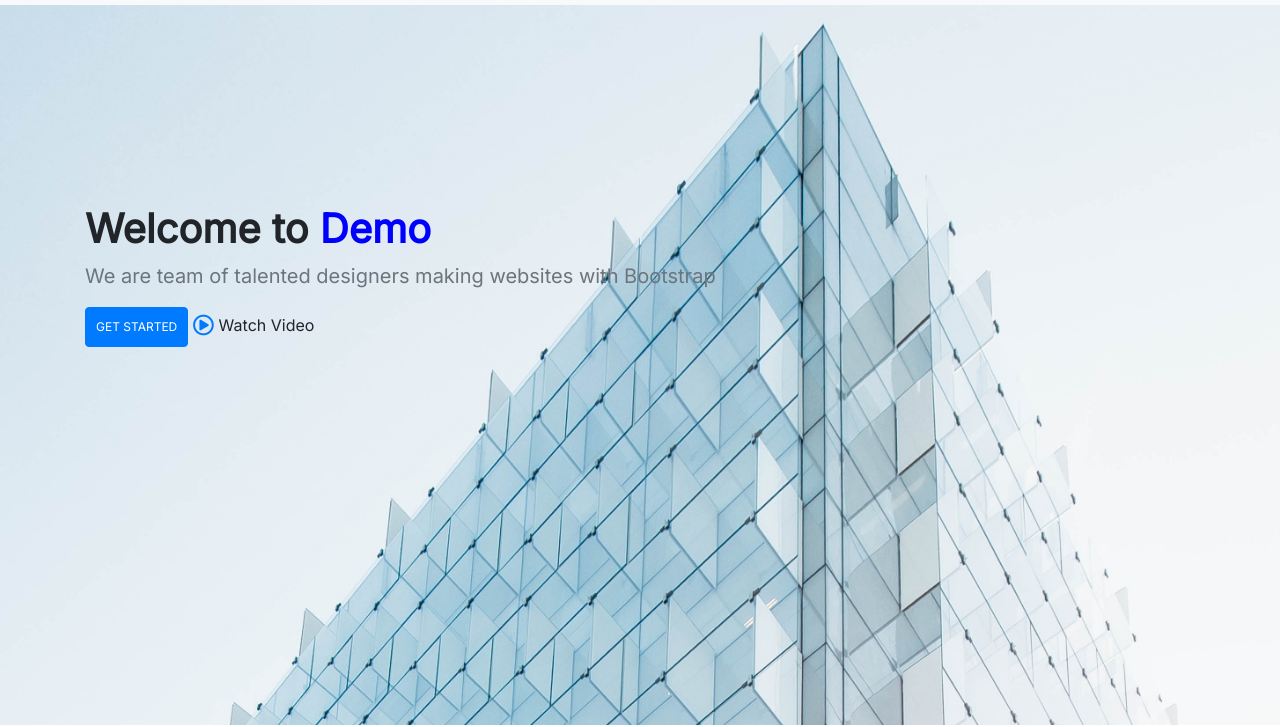
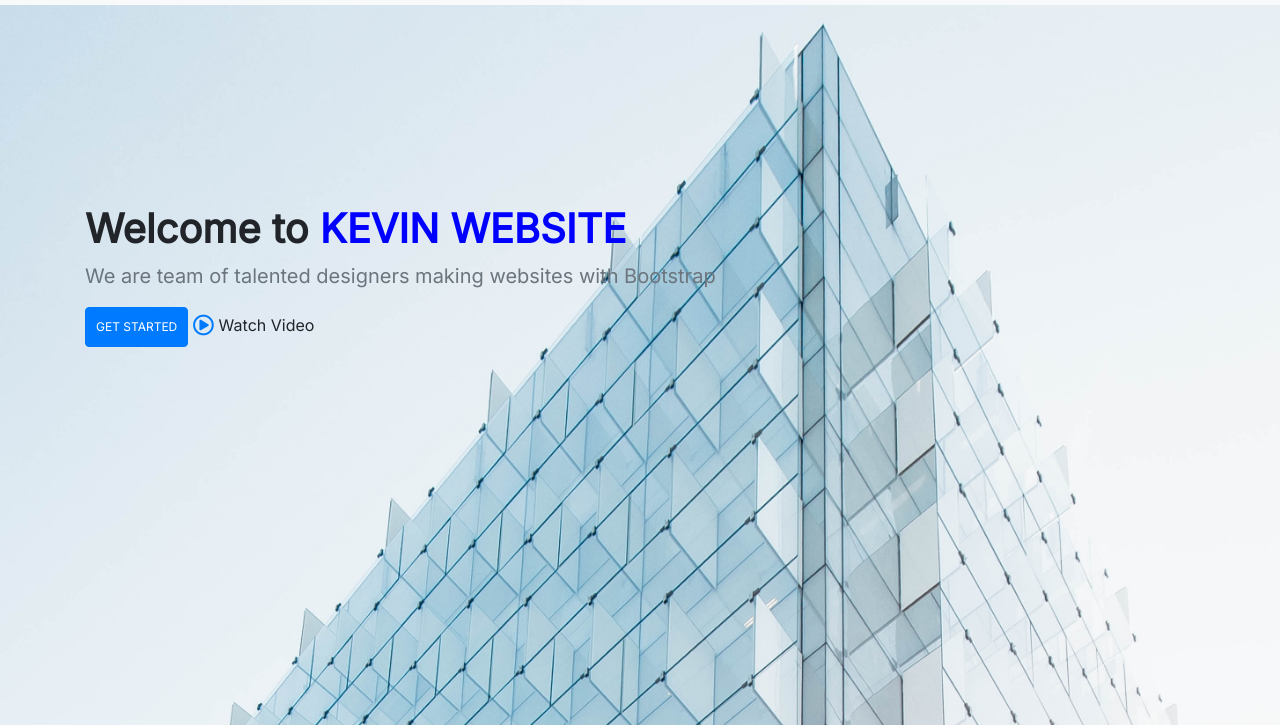
Before and after one commit to kevin99-oop/CI-CD-PIPELINE, a plain HTML site: page index.html in a window 1280 px wide. Shown: the part 91-818 px from the top of the page. Drawn offline with nearby package versions, Linux system fonts and the light colour scheme; files that its build step writes are made by us from their sources.

Commit message:
Update index.html
v1

```diff
--- a/index.html
+++ b/index.html
@@ -97,7 +97,7 @@
     <div class="container" >
         <div class="  row align-items-left">
           <div class="col-12">
-           <h1 class="name font-weight-bold" >Welcome to <span class="text demo">Demo</span></h1>
+           <h1 class="name font-weight-bold" >Welcome to <span class="text demo">KEVIN WEBSITE </span></h1>
            <p class="lead text-secondary">We are team of talented designers making websites with Bootstrap</p>
            <button type="button" class="btn btn-primary text-uppercase">get started</button>
            <i class="far fa-play-circle text-primary fa-lg"></i> <span>Watch Video</span>
```
